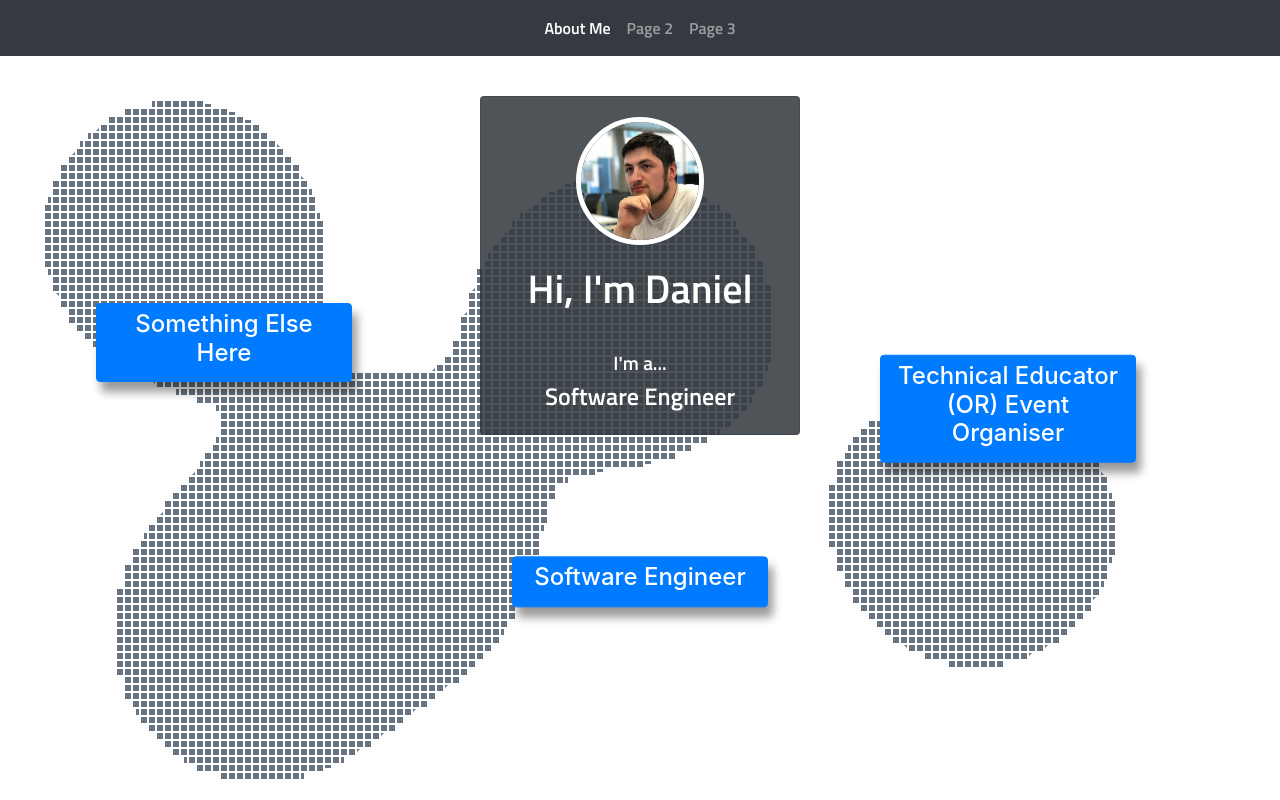
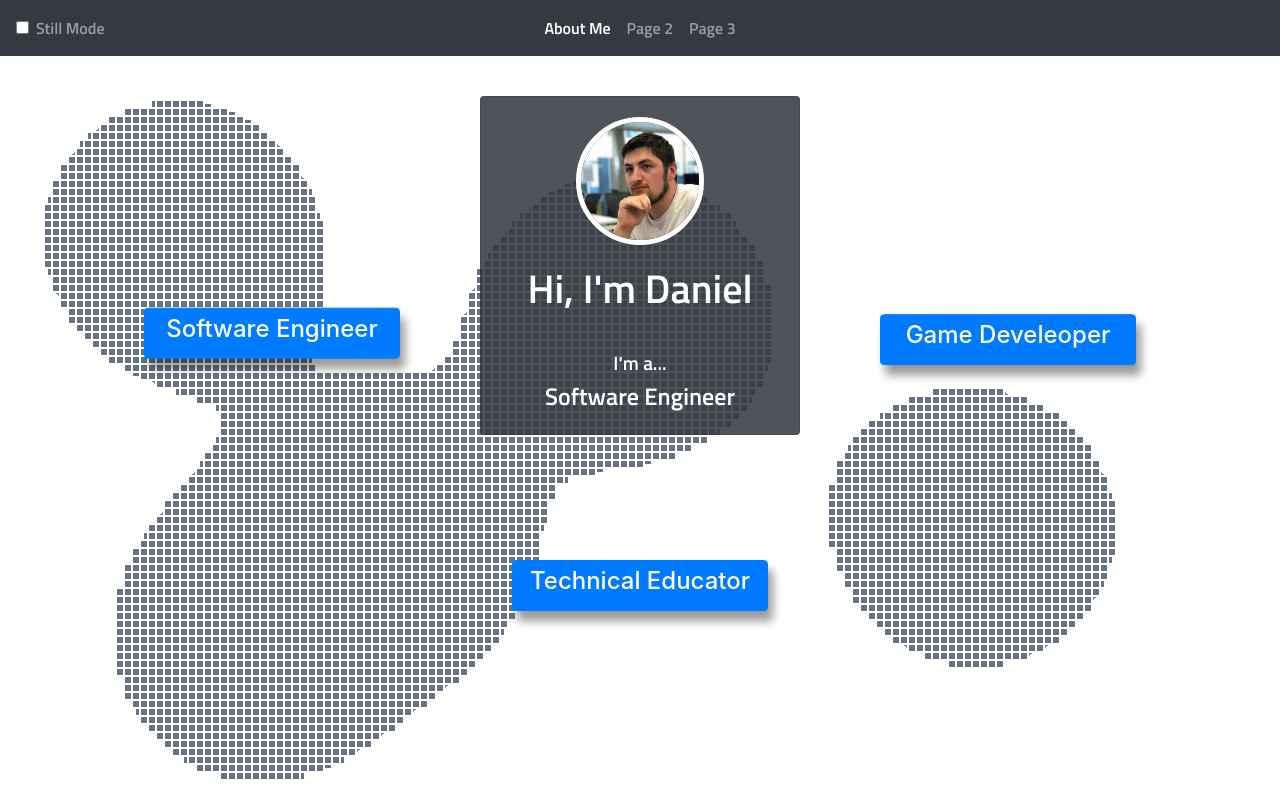
Before and after one commit to DanielCordell/Portfolio, a React (Create React App) app: page / in a window 1280 px wide. Built offline with nearby package versions, Linux system fonts and the light colour scheme.

Commit message:
Lots
Buttons are better positioned
Still mode stops the background and button jiggle

```diff
--- a/src/components/App.js
+++ b/src/components/App.js
@@ -24,15 +24,16 @@ const pages = [
 function App() {
 
   const [colourSchemeIndex, setColourSchemeIndex] = useState(0)
+  const [stillMode, setStillMode] = useState(false);
 
   return (
     <Router>
       <div>
-        <Background colourSchemes={colourSchemes} colourSchemeIndex={colourSchemeIndex}/>
-        <NavBar pages={pages} />
+        <Background colourSchemes={colourSchemes} colourSchemeIndex={colourSchemeIndex} stillMode={stillMode}/>
+        <NavBar pages={pages} setStillMode={setStillMode}/>
         <Switch>
           {pages.map(page =>
-            <Route exact key={page.path} path={page.path} render={(props) => <page.component {...props} colourSchemes={colourSchemes}/>} />
+            <Route exact key={page.path} path={page.path} render={(props) => <page.component {...props} colourSchemes={colourSchemes} stillMode={stillMode}/>} />
           )}
         </Switch>
       </div>
--- a/src/components/Background.js
+++ b/src/components/Background.js
@@ -62,7 +62,7 @@ class Background extends React.Component {
     ctx.clearRect(0, 0, this.state.width * this.MULTIPLIER, this.state.height * this.MULTIPLIER);
 
     // Update circles
-    this.circles.forEach(circle => {
+    if (!this.props.stillMode) this.circles.forEach(circle => {
       // Move Circle
       circle.x += circle.velX * (this.INTERVAL_MILLIS/1000);
       circle.y += circle.velY * (this.INTERVAL_MILLIS/1000);
--- a/src/components/FloatyButton.js
+++ b/src/components/FloatyButton.js
@@ -4,6 +4,12 @@ import Container from 'react-bootstrap/Container';
 import { Button } from 'react-bootstrap';
 
 class FloatyButton extends React.Component {
+
+  constructor(props) {
+    super(props);
+    this.state = { hover: true };
+  }
+
   floatAnimation = keyframes`
     0% {
       transform: translatey(0px);
@@ -17,15 +23,23 @@ class FloatyButton extends React.Component {
   `;
 
   AnimatedButton = styled(Button)`
-    animation: ${this.floatAnimation} 2s ease-in-out infinite;
+    animation: ${this.floatAnimation} 3s ease-in-out infinite;
     box-shadow: 5px 10px 10px rgba(0, 0, 0, 0.4);
     width: 16em;
+    animation-play-state: ${props => props.hover && !props.stillmode ? "play" : "paused"};
   `
 
   render() {
-    const { onHover, style, text } = this.props;
+    const { setHighlightedButton, style, text, stillMode } = this.props;
     return (
-      <this.AnimatedButton onMouseEnter={onHover} style={style}><h4>{text}</h4></this.AnimatedButton>
+      <this.AnimatedButton
+        onMouseEnter={() => { setHighlightedButton(); this.setState({ hover: false }); }}
+        onMouseLeave={() => this.setState({ hover: true }) }
+        hover={this.state.hover ? 1 : 0}
+        stillmode={stillMode ? 1 : 0}
+        style={style}>
+          <h4>{text}</h4>
+      </this.AnimatedButton>
     );
   }
 }
--- a/src/components/Main.js
+++ b/src/components/Main.js
@@ -3,22 +3,22 @@ import IntroBox from "./IntroBox";
 import FloatyButton from "./FloatyButton";
 
 const buttonDetails = [
-  { style: { float: "left",  marginLeft: "6em",   marginTop: "-10em", animationDelay: "0s" }, text: "Something Else Here" },
-  { style: { float: "right", marginRight: "9em", marginTop: "-7em", animationDelay: "-0.3s" }, text: "Technical Educator (OR) Event Organiser" },
-  { style: { margin: "5em auto 0", display: "block",  animationDelay: "-0.6s", position: "absolute", left: "0", "right": "0"}, text: "Software Engineer" }
+  { style: { float: "left",  marginLeft: "9em",   marginTop: "-10em", animationDelay: "0s" }, text: "Software Engineer" },
+  { style: { float: "right", marginRight: "9em", marginTop: "-10em", animationDelay: "-0.3s" }, text: "Game Develeoper" },
+  { style: { margin: "5em auto 0", display: "block",  animationDelay: "-0.6s", position: "absolute", left: "0", "right": "0"}, text: "Technical Educator" }
 ]
 
 
 export default function Main(props) {
 
-  const [highlightedButtonIndex, setHighlightedButtonIndex] = useState(2)
+  const [highlightedButtonIndex, setHighlightedButtonIndex] = useState(0)
 
   return (
     <>
       <IntroBox text={buttonDetails[highlightedButtonIndex].text}/>
       <div style={{marginTop: "3em"}}>
         {
-          buttonDetails.map((it, i) => <FloatyButton key={i} style={it.style} text={it.text} onHover={() => {console.log("hmm"); setHighlightedButtonIndex(i)}} />)
+          buttonDetails.map((it, i) => <FloatyButton key={i} style={it.style} text={it.text} stillMode={props.stillMode} setHighlightedButton={() => {setHighlightedButtonIndex(i)}} />)
         }
       </div>
     </>
--- a/src/components/NavBar.js
+++ b/src/components/NavBar.js
@@ -1,13 +1,25 @@
 
 import React from 'react';
 import { Link, useLocation } from 'react-router-dom';
-import { Nav, Navbar } from 'react-bootstrap';
+import { Nav, Navbar, FormCheck } from 'react-bootstrap';
+import styled from 'styled-components';
+
+const StyledFormCheck = styled(FormCheck)`
+  position: absolute !important;
+  color: rgba(255,255,255,.5);
+  &:hover {
+    color: rgba(255,255,255,.75);
+  }
+`;
 
 export default function NavBar(props) {
   const pathName = useLocation().pathname;
+
+
   return (
     <Navbar bg="dark" variant="dark" style={{fontFamily: "'Titillium Web', sans-serif"
   }}>
+      <StyledFormCheck id="stillmode" label="Still Mode" style={{ userSelect: "none" }} onChange={(e) => props.setStillMode(e.target.checked)}/>
       <Nav style={{ flex: "auto" }} className="justify-content-center">
         {props.pages.map(page =>
           <Nav.Link key={page.path} as={Link} to={page.path} active={page.path === pathName}>{page.name}</Nav.Link>
```
